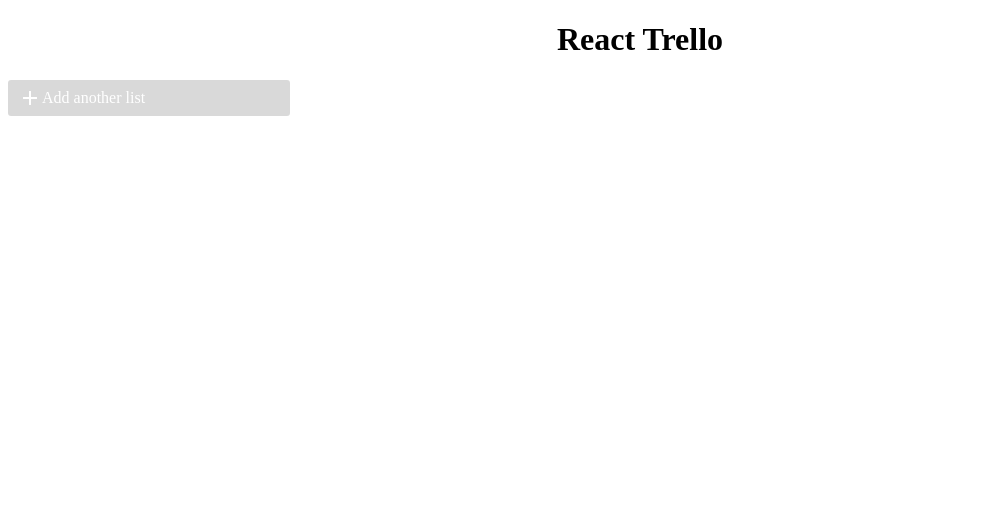
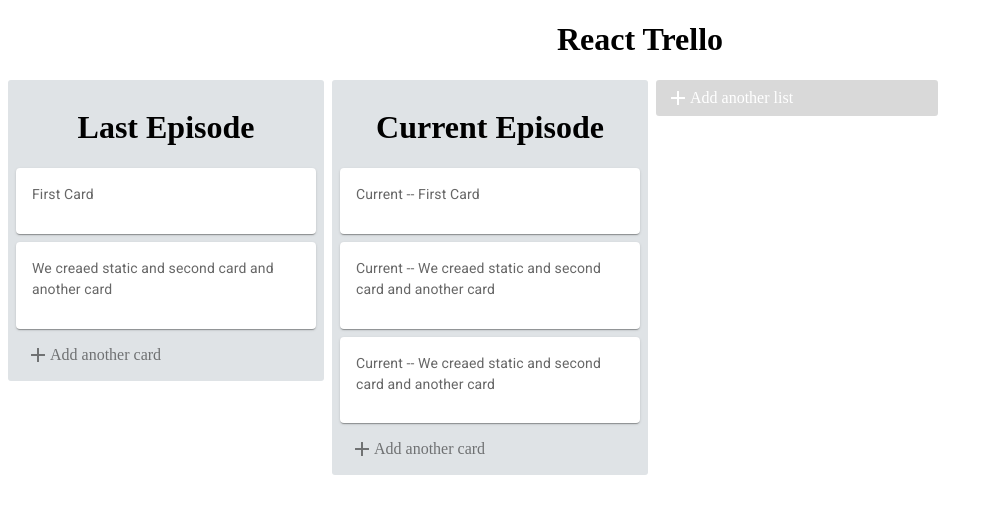
Before and after one commit to Jaysojitra13/react-trello, a React (Create React App) app: page / in a window 1280 px wide. Shown: the top 514 px of the page, without its empty margins (0-993 px from the left). Built offline with nearby package versions, Linux system fonts and the light colour scheme.

Commit message:
wip: list drag/drop

```diff
--- a/package.json
+++ b/package.json
@@ -22,6 +22,7 @@
     "react-scripts": "5.0.1",
     "react-textarea-autosize": "^8.5.3",
     "redux": "^4.2.1",
+    "styled-components": "^6.1.2",
     "web-vitals": "^2.1.4"
   },
   "scripts": {
--- a/src/components/App.js
+++ b/src/components/App.js
@@ -1,14 +1,39 @@
 import React, { useReducer } from "react";
-import { useSelector } from "react-redux";
+import { useSelector, useDispatch } from "react-redux";
 import TrelloList from "./TrelloList";
 import listReducer, { initialState } from "../store/reducers/listReducer";
 import TrelloActionButton from "./TrelloActionButton";
-import { DragDropContext } from "react-beautiful-dnd";
+import { DragDropContext, Droppable } from "react-beautiful-dnd";
+import { sort } from "../store/actions";
+import styled from "styled-components";
+
+const ListContainer = styled.div`
+  display: flex;
+  flex-direction: row;
+`;
+
 const App = () => {
   let trello = useSelector((state) => state.lists);
 
-  const onDrageEnd = () => {
-    console.log("Drag done");
+  let dispath = useDispatch();
+
+  const onDrageEnd = (result) => {
+    console.log("Drag done", result);
+    const { destination, source, draggableId, type } = result;
+    if (!destination) {
+      return;
+    }
+
+    dispath(
+      sort(
+        source.droppableId,
+        destination.droppableId,
+        source.index,
+        destination.index,
+        draggableId,
+        type
+      )
+    );
   };
 
   return (
@@ -17,26 +42,24 @@
         <h1 className="title" style={{ textAlign: "center " }}>
           React Trello
         </h1>
-        <div style={styles.container}>
-          {trello.map((list) => (
+        <Droppable droppableId="all-lists" direction="horizontal" type="list">
+          {(provided) => (
+            <ListContainer ref={provided.innerRef} {...provided.droppableProps}>
+              {trello.map((list, index) => (
                 <TrelloList
                   listId={list.id}
                   key={list.id}
                   title={list.title}
                   cards={list.cards}
+                  index={index}
                 />
               ))}
               <TrelloActionButton list />
-        </div>
+            </ListContainer>
+          )}
+        </Droppable>
       </div>
     </DragDropContext>
   );
 };
-
-const styles = {
-  container: {
-    display: "flex",
-    flexDirection: "row",
-  },
-};
 export default App;
--- a/src/components/TrelloCard.js
+++ b/src/components/TrelloCard.js
@@ -3,17 +3,22 @@
 import Typography from "@mui/material/Typography";
 import CardContent from "@mui/material/CardContent";
 import { Draggable } from "react-beautiful-dnd";
+import styled from "styled-components";
+
+const CardContainer = styled.div`
+  margin-bottom: 8px;
+`;
 
 const TrelloCard = ({ text, id, index }) => {
   return (
     <Draggable draggableId={String(id)} index={index}>
-      {(provided) => {
-        <div
+      {(provided) => (
+        <CardContainer
           ref={provided.innerRef}
           {...provided.draggableProps}
           {...provided.dragHandleProps}
         >
-          <Card sx={{ minWidth: 275 }} style={style.cardContainer}>
+          <Card>
             <CardContent>
               <Typography
                 sx={{ fontSize: 14 }}
@@ -24,8 +29,8 @@
               </Typography>
             </CardContent>
           </Card>
-        </div>;
-      }}
+        </CardContainer>
+      )}
     </Draggable>
   );
 };
--- a/src/components/TrelloList.js
+++ b/src/components/TrelloList.js
@@ -1,27 +1,31 @@
 import React from "react";
+import { useDispatch } from "react-redux";
 import TrelloCard from "./TrelloCard";
 import TrelloActionButton from "./TrelloActionButton";
-import { Droppable } from "react-beautiful-dnd";
-const styles = {
-  container: {
-    backgroundColor: "#dfe3e6",
-    borderRadius: 3,
-    width: 300,
-    padding: 8,
-    marginRight: 8,
-    height: "100%",
-  },
-};
+import { Draggable, Droppable } from "react-beautiful-dnd";
+import styled from "styled-components";
 
-const TrelloList = ({ title, cards, listId }) => {
+const ListContainer = styled.div`
+  background-color: #dfe3e6;
+  border-radius: 3px;
+  width: 300px;
+  padding: 8px;
+  margin-right: 8px;
+  height: 100%;
+`;
+
+const TrelloList = ({ title, cards, listId, index }) => {
   return (
-    <Droppable droppableId={listId.toString()}>
-      {(provided) => {
-        <div
+    <Draggable draggableId={String(listId)} index={index}>
+      {(provided) => (
+        <ListContainer
           ref={provided.innerRef}
-          style={styles.container}
           {...provided.droppableProps}
+          {...provided.dragHandleProps}
         >
+          <Droppable droppableId={String(listId)}>
+            {(provided) => (
+              <div ref={provided.innerRef} {...provided.droppableProps}>
                 <h1 style={{ textAlign: "center" }}> {title} </h1>
                 {cards?.map((card, index) => (
                   <TrelloCard
@@ -33,9 +37,12 @@
                 ))}
                 <TrelloActionButton listId={listId} />
                 {provided.placeholder}
-        </div>;
-      }}
+              </div>
+            )}
           </Droppable>
+        </ListContainer>
+      )}
+    </Draggable>
   );
 };
 
--- a/src/store/actions/index.js
+++ b/src/store/actions/index.js
@@ -2,4 +2,5 @@
 export const CONSTANTS = {
   ADD_CARD: "ADD_CARD",
   ADD_LIST: "ADD_LIST",
+  DROP_HAPPEN: "DROP_HAPPEN",
 };
--- a/src/store/actions/listActions.js
+++ b/src/store/actions/listActions.js
@@ -13,3 +13,24 @@
     payload: { title, listId },
   };
 };
+
+export const sort = (
+  droppableIdStart,
+  droppableIdEnd,
+  droppableIndexStart,
+  droppableIndexEnd,
+  draggableId,
+  type
+) => {
+  return {
+    type: CONSTANTS.DROP_HAPPEN,
+    payload: {
+      droppableIdStart,
+      droppableIdEnd,
+      droppableIndexStart,
+      droppableIndexEnd,
+      draggableId,
+      type,
+    },
+  };
+};
--- a/src/store/reducers/listReducer.js
+++ b/src/store/reducers/listReducer.js
@@ -1,36 +1,36 @@
 import { CONSTANTS } from "../actions";
 
-let cardId = 4;
+let cardId = 5;
 
 export const initialState = [
   {
-    id: 0,
+    id: `list-${0}`,
     title: "Last Episode",
     cards: [
       {
-        id: 0,
+        id: `card-${0}`,
         text: "First Card",
       },
       {
-        id: 1,
+        id: `card-${1}`,
         text: "We creaed static and second card and another card",
       },
     ],
   },
   {
-    id: 1,
+    id: `list-${1}`,
     title: "Current Episode",
     cards: [
       {
-        id: 0,
+        id: `card-${2}`,
         text: "Current -- First Card",
       },
       {
-        id: 1,
+        id: `card-${3}`,
         text: "Current -- We creaed static and second card and another card",
       },
       {
-        id: 2,
+        id: `card-${4}`,
         text: "Current -- We creaed static and second card and another card",
       },
     ],
@@ -41,14 +41,15 @@
   switch (action.type) {
     case CONSTANTS.ADD_LIST:
       const newList = {
-        id: state.length + 1,
+        id: `list-${state.length + 1}`,
         cards: [],
         title: action.payload,
       };
       return [...state, newList];
-    case CONSTANTS.ADD_CARD:
+
+    case CONSTANTS.ADD_CARD: {
       const newCard = {
-        id: cardId,
+        id: `card-${cardId}`,
         text: action.payload.title,
       };
 
@@ -66,8 +67,34 @@
       });
 
       return newState;
-      console.log("herer", action);
-      return state;
+    }
+    case CONSTANTS.DROP_HAPPEN:
+      const {
+        droppableIdStart,
+        droppableIdEnd,
+        droppableIndexStart,
+        droppableIndexEnd,
+        draggableId,
+      } = action.payload;
+      const newState = [...state];
+
+      // in the same list
+      if (droppableIdStart === droppableIdEnd) {
+        const list = state.find((list) => droppableIdStart === list.id);
+        const card = list.cards.splice(droppableIndexStart, 1);
+        list.cards.splice(droppableIndexEnd, 0, ...card);
+      }
+
+      // different list
+      if (droppableIdStart !== droppableIdEnd) {
+        const listStart = state.find((list) => droppableIdStart === list.id);
+        const card = listStart.cards.splice(droppableIndexStart, 1);
+        const listEnd = state.find((list) => droppableIdEnd === list.id);
+        listEnd.cards.splice(droppableIndexEnd, 0, ...card);
+      }
+
+      return newState;
+
     default:
       return state;
   }
```
Also changed, not shown: src/components/TrelloActionButton.js (+0 -109 lines), 1 other file (tests, documents, lock files or other folders). Lines whose indentation alone changed are shown as unchanged.
